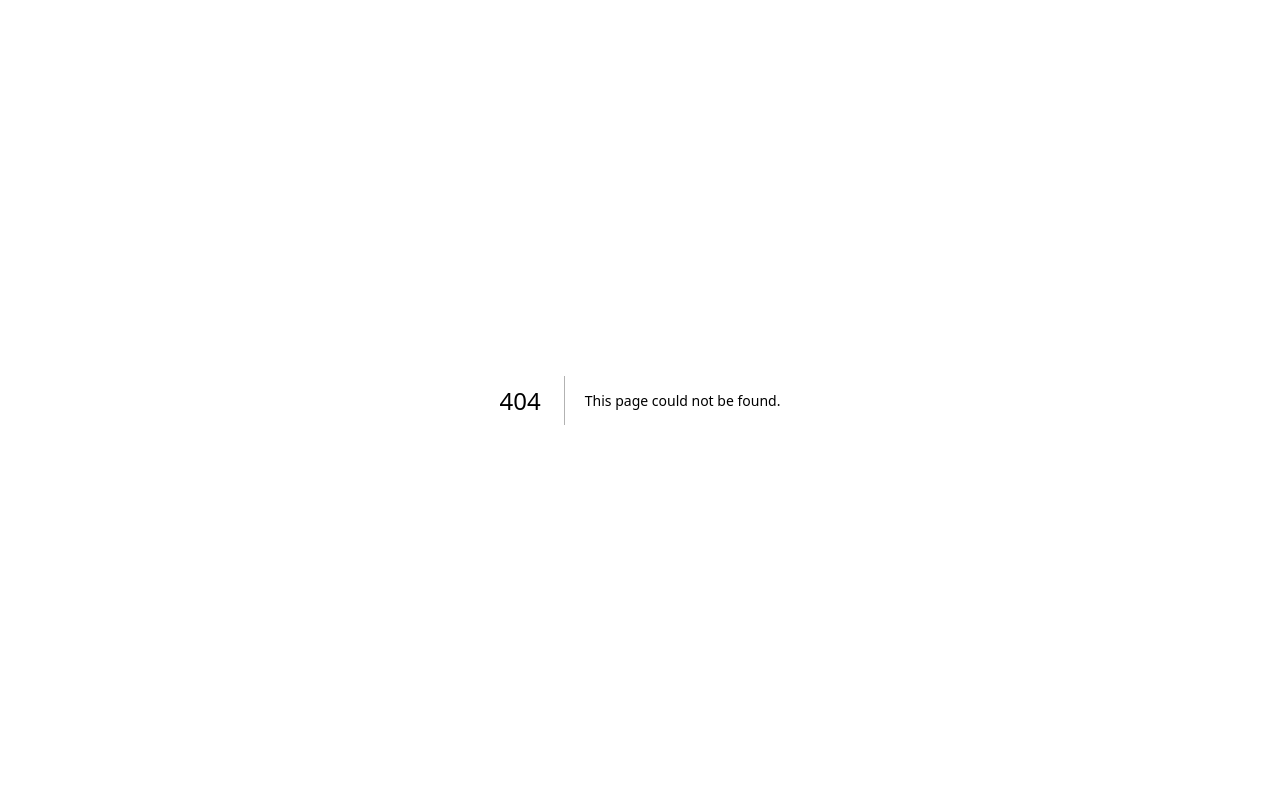
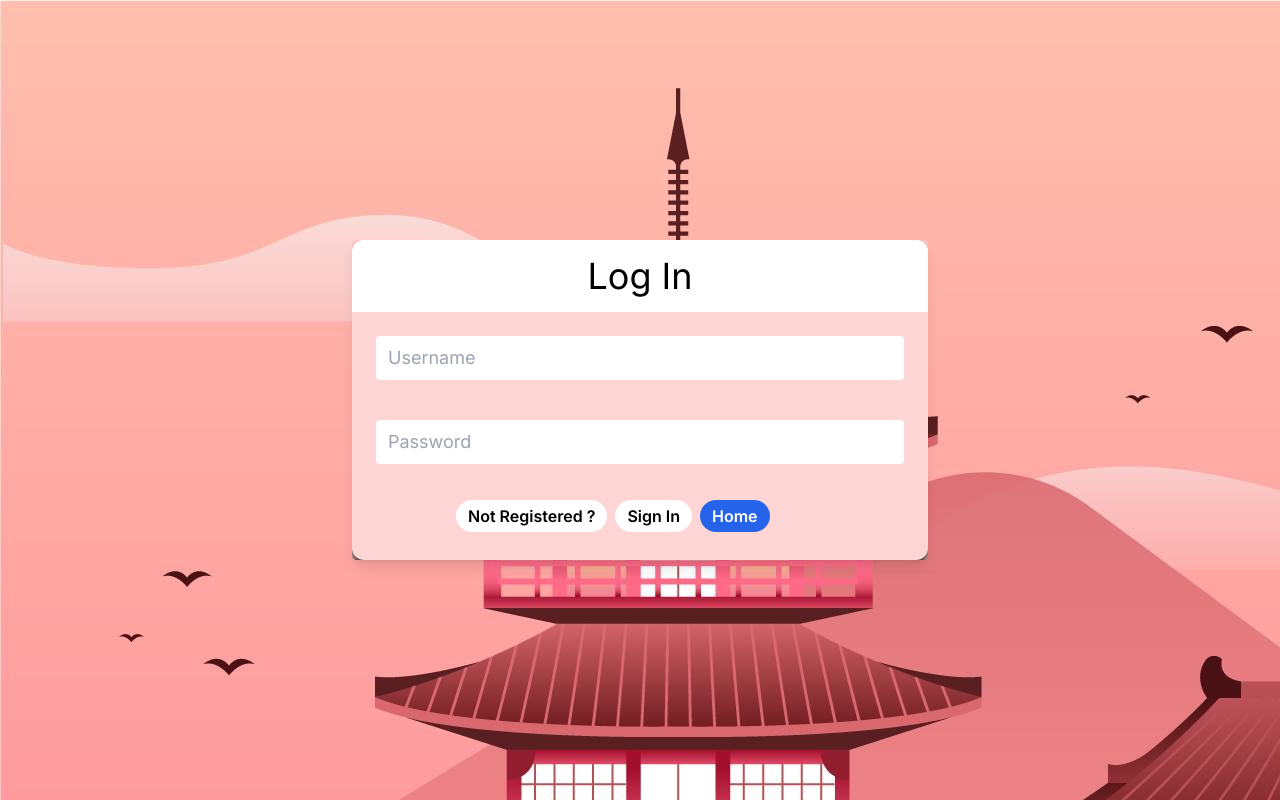
Before and after one commit to aswathyeg/next-js-experiment, a Next.js app: page /ui/cards in a window 1280 px wide. Before the commit this address had no page. Built offline with nearby package versions, Linux system fonts and the light colour scheme.

Commit message:
added card

```diff
--- /dev/null
+++ b/app/ui/cards/page.tsx
@@ -0,0 +1,82 @@
+import React from 'react';
+import Image from "next/image";
+import hero from "@/public/diary-colored.svg";
+// import { FaInstagram,FaFacebookSquare,FaLinkedin } from "react-icons/fa";
+// import { BsTwitter } from "react-icons/bs";
+import Link from "next/link"
+export default function Card(){
+return(
+    <div className="flex justify-center items-center min-h-screen bg-gray-100 bg-pageBg">
+    <div className=" rounded overflow-hidden shadow-lg ">
+
+    <main className=" bg-cover bg-center bg-no-repeat  ">
+
+
+             <div className=" flex justify-center items-center bg-red-200  ">
+                 <aside className="bg-white w-128 h-144 rounded-xl bg-opacity-20 shadow-lg shadow-black ">
+             <h1 className="text-center text-black font-dark text-4xl bg-white rounded-t-xl m-0 py-4">
+                 Log In
+             </h1>
+             <form action=""
+             className="p-6 pb-2">
+                 <input type="text"
+                 name=""
+                 placeholder="Username"
+                 className="py-2 px-3 w-full text-black text-lg font-dark outline-darkRed rounded hover:rounded-[16px]"
+                 />
+                 <input type="password"
+                 name=""
+                 placeholder="Password"
+                 className="py-2 px-3 w-full text-black text-lg font-dark outline-darkRed mt-10
+                 rounded hover:rounded-[16px]"
+                 />
+                 {/* <div className="flex mt-5 justify-between items-center  font-bold py-2 px-8"> */}
+                     {/* <Link href="/ui/sign-up"
+                     className="text-white cursor-pointer
+                     transition hover:text-darkRed"
+                     >Not Yet Registered ?</Link> */}
+                     {/* <button type="submit"
+                    className="bg-black text-white  py-2 px-8 transition hover:text-darkRed
+                    rounded hover:rounded-[16px]" >
+                         Sign In
+                     </button> */}
+                 {/* </div> */}
+                 <div className="flex px-20 pt-4 mt-5 font-bold">
+                 <Link href="/ui/sign-up"
+                 className="text-black cursor-pointer
+                 transition hover:text-red-900">
+                     <span className="inline-block bg-white rounded-full px-3 py-1 text-md font-semibold mr-2 mb-2">
+      Not Registered ?
+      </span>
+      </Link>
+      <Link href=""
+      className="text-black cursor-pointer
+      transition hover:text-red-900">
+      <span className="inline-block bg-white rounded-full px-3 py-1 text-md font-semibold mr-2 mb-2">
+      Sign In
+      </span></Link>
+     <Link href="/"
+     className="text-white cursor-pointer
+     transition hover:text-black">
+      <span className="inline-block bg-blue-600 rounded-full px-3 py-1 text-md font-semibold mr-2 mb-2">
+       Home
+      </span>
+      </Link>
+    </div>
+             </form>
+             </aside>
+             </div>
+
+
+         </main>
+
+  </div>
+
+
+
+
+       </div>
+// </div>
+)
+
+}
```
